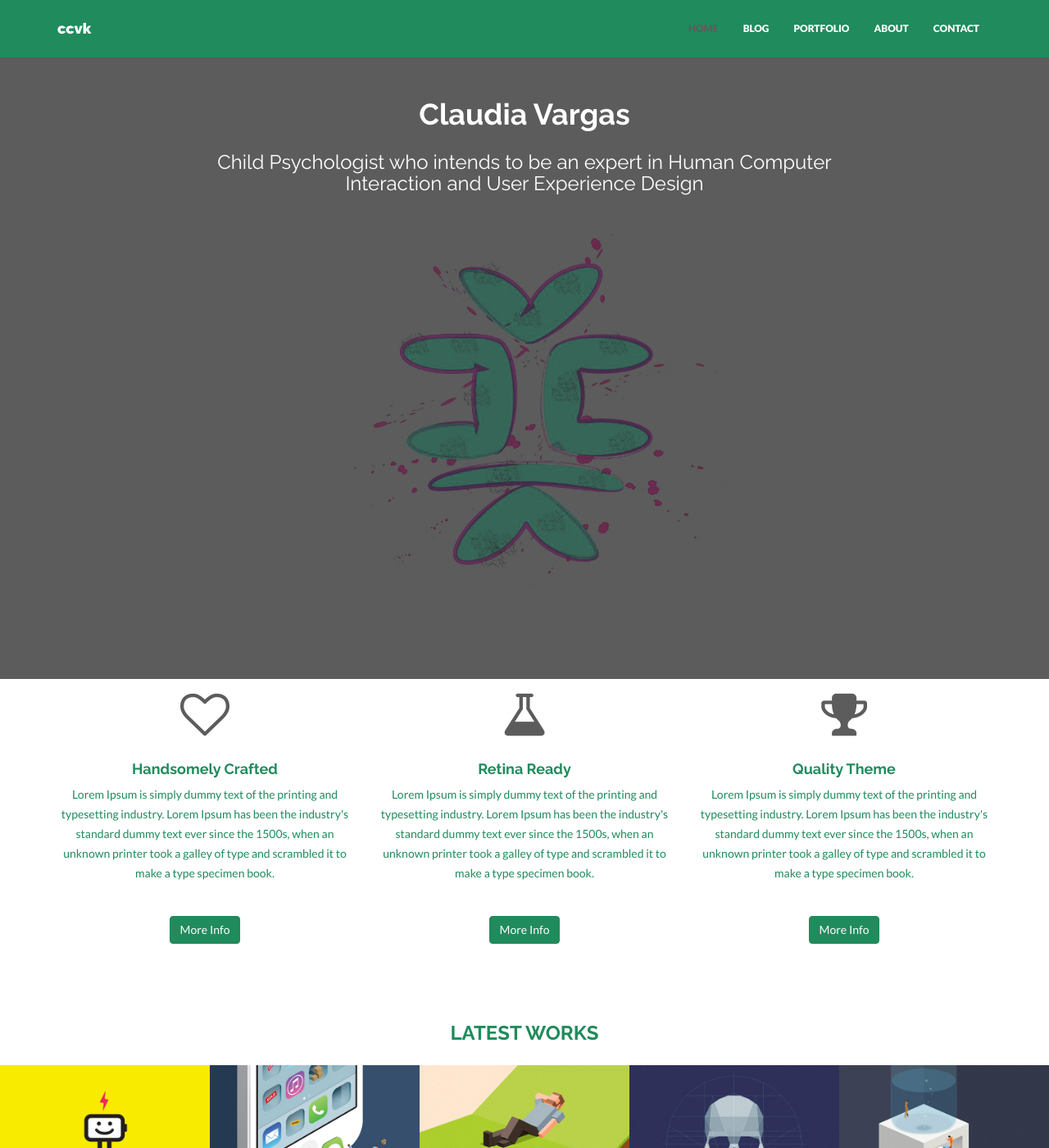
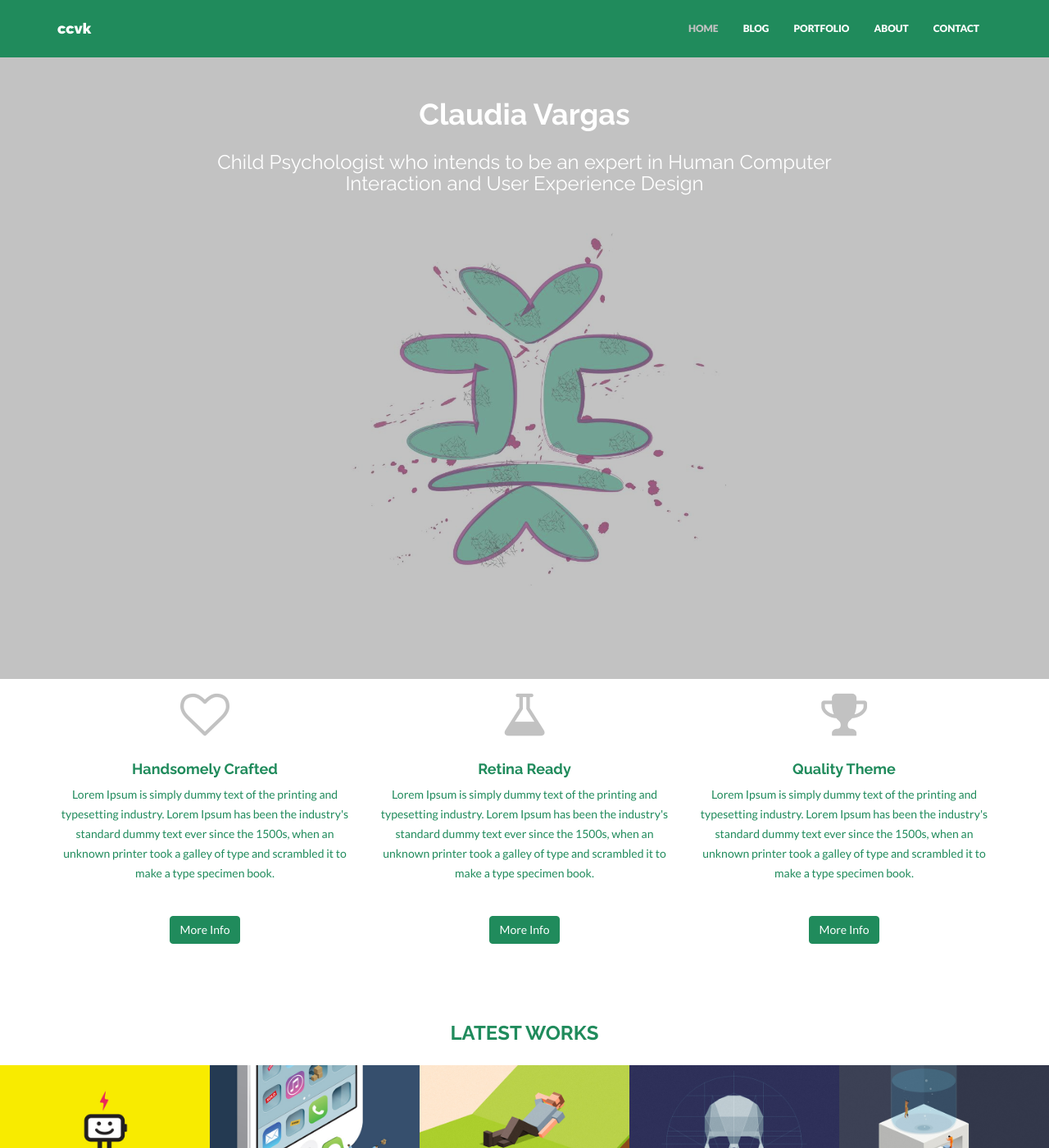
Before and after one commit to claucvk/claucvk.github.io, a Jekyll site: the page built from index.html, in a window 1280 px wide and 1400 px high. Shown: the whole window at 82% size. Built offline with Jekyll 4.4.1, drawn with Linux system fonts in a browser that asks for light colours; nearby versions of some CDN libraries.

Commit message:
cambios de fondo de pantalla hechos en config.yml

```diff
--- a/_config.yml
+++ b/_config.yml
@@ -13,7 +13,7 @@ permalink: /:categories/:title
 excerpt_separator: <!--more--> #use this in posts to define how long the excerpt of the post (that is shown on the Blog page) is
 
 colors:  #in hex code if not noted else
-  primary: "#5c5c5c" #"#F70031"
+  primary: "#c2c2c2" #"#F70031"
   primary_rgb: "0,179,254" #"247,0,49" #rgb of the primary. Needed in some places for the transparency effect.
   secondary: "#208b5c" #"#33004D"
   link: "#428bca"
```
